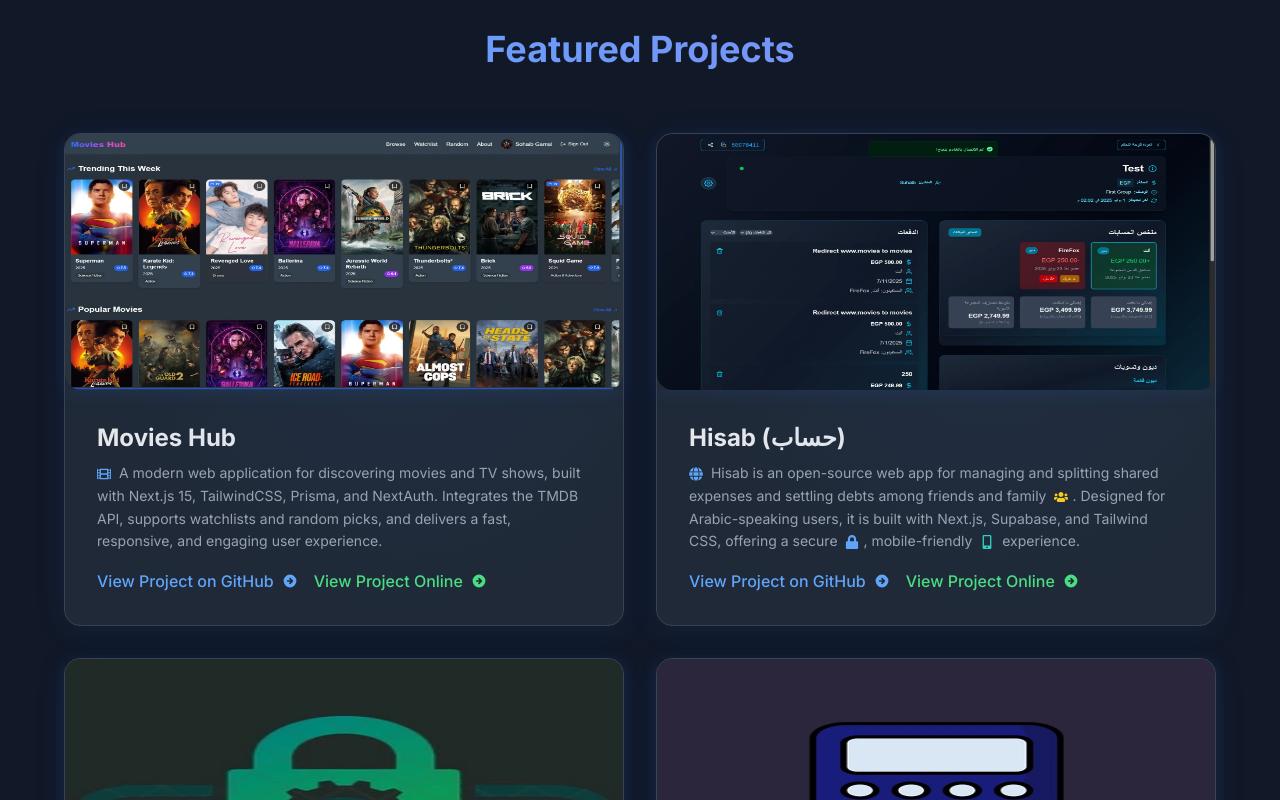
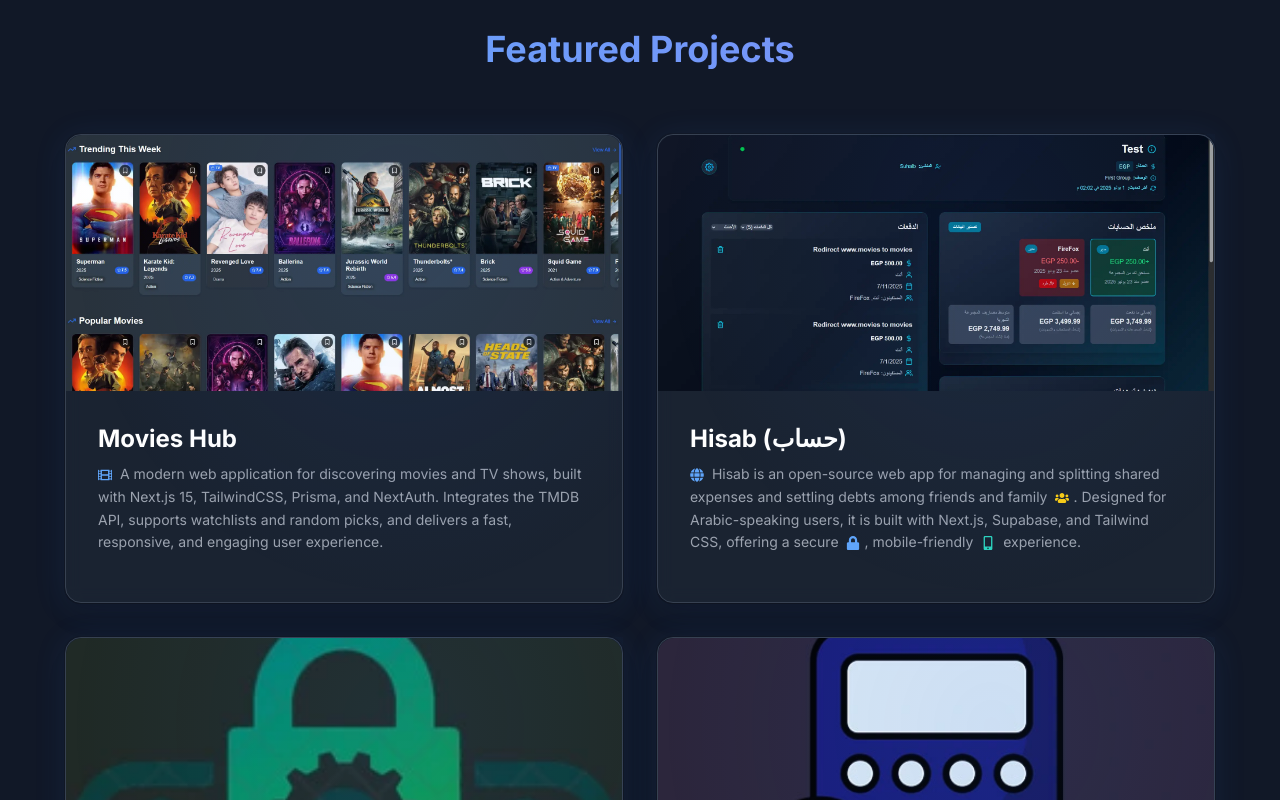
Before and after one commit to suhaibgamal/portfolio, a Next.js app: page / in a window 1280 px wide. Shown: the part 2000-2800 px from the top of the page. Built offline with nearby package versions, Linux system fonts and the light colour scheme.

Commit message:
3D Elements added for better UI

```diff
--- a/components/Project3DCard.jsx
+++ b/components/Project3DCard.jsx
@@ -1,6 +1,7 @@
 "use client";
 import { useRef, useState } from "react";
 import { useSpring, animated, to } from "@react-spring/web";
+import { motion, AnimatePresence } from "framer-motion";
 import Image from "next/image";
 
 export default function Project3DCard({ project }) {
@@ -10,11 +11,7 @@ export default function Project3DCard({ project }) {
     rotateX: 0,
     rotateY: 0,
     scale: 1,
-    imgScale: 1,
-    imgZ: 0,
-    imgShadow: 0,
-    imgHeight: 256,
-    imgObject: 0, // 0 = cover, 1 = contain
+    shadowGlow: 0,
     boxShadow: "0 4px 32px 0 rgba(59,130,246,0.10)",
     config: { mass: 2, tension: 600, friction: 30 },
   }));
@@ -22,18 +19,14 @@ export default function Project3DCard({ project }) {
   function calc(x, y, rect) {
     const px = (x - rect.left) / rect.width;
     const py = (y - rect.top) / rect.height;
-    const rotateX = (py - 0.5) * 18;
-    const rotateY = (px - 0.5) * -18;
+    const rotateX = (py - 0.5) * 14;
+    const rotateY = (px - 0.5) * -14;
     return {
       rotateX,
       rotateY,
-      scale: 1.06,
-      imgScale: 1.12,
-      imgZ: 40,
-      imgShadow: 1,
-      imgHeight: 400,
-      imgObject: 1,
-      boxShadow: "0 12px 48px 0 rgba(59,130,246,0.22)",
+      scale: 1.04,
+      shadowGlow: 1,
+      boxShadow: "0 16px 48px 0 rgba(59,130,246,0.18)",
     };
   }
 
@@ -47,23 +40,16 @@ export default function Project3DCard({ project }) {
       rotateX: 0,
       rotateY: 0,
       scale: 1,
-      imgScale: 1,
-      imgZ: 0,
-      imgShadow: 0,
-      imgHeight: 256,
-      imgObject: 0,
+      shadowGlow: 0,
       boxShadow: "0 4px 32px 0 rgba(59,130,246,0.10)",
     });
     setHovered(false);
   }
 
-  // Interpolate objectFit between 'cover' and 'contain'
-  const objectFit = style.imgObject.to((v) => (v > 0.5 ? "contain" : "cover"));
-
   return (
     <animated.div
       ref={ref}
-      className="relative overflow-visible rounded-2xl bg-gray-800 flex flex-col shadow-xl border border-gray-700 hover:border-blue-400/30 transition-all duration-300"
+      className="relative overflow-visible rounded-2xl flex flex-col border border-transparent group focus-within:border-blue-400"
       style={{
         transform: to(
           [style.rotateX, style.rotateY, style.scale],
@@ -77,51 +63,62 @@ export default function Project3DCard({ project }) {
       tabIndex={0}
       aria-label={project.title}
     >
+      {/* Animated Gradient Border */}
       <animated.div
-        className="absolute left-0 right-0 mx-auto z-20"
+        aria-hidden
+        className="absolute inset-0 z-0 rounded-2xl pointer-events-none"
         style={{
-          top: hovered ? "-32px" : "0px",
-          left: 0,
-          right: 0,
-          margin: "0 auto",
-          width: "100%",
-          height: style.imgHeight,
-          pointerEvents: "none",
-          transform: to(
-            [style.imgScale, style.imgZ],
-            (s, z) => `scale(${s}) translateZ(${z}px)`
+          background: style.shadowGlow.to((v) =>
+            v
+              ? "linear-gradient(120deg,rgba(59,130,246,0.25) 0%,rgba(168,139,250,0.18) 100%)"
+              : "transparent"
           ),
-          boxShadow: style.imgShadow.to((v) =>
-            v
-              ? "0 16px 48px 0 rgba(59,130,246,0.25)"
-              : "0 4px 16px 0 rgba(59,130,246,0.10)"
-          ),
-          transition: "all 0.35s cubic-bezier(.23,1.12,.32,1)",
+          filter: style.shadowGlow.to((v) => (v ? "blur(8px)" : "none")),
+          transition: "all 0.4s cubic-bezier(.23,1.12,.32,1)",
         }}
-      >
-        <animated.div style={{ width: "100%", height: "100%" }}>
+      />
+      {/* Glassmorphism Card */}
+      <div className="relative z-10 bg-gray-800/70 backdrop-blur-md rounded-2xl overflow-hidden flex flex-col shadow-xl border border-gray-700 group-hover:border-blue-400/30 transition-all duration-300">
+        <div className="overflow-hidden rounded-t-2xl">
           <Image
             unoptimized
             src={project.img}
             alt={`${project.title} project screenshot`}
             width={600}
             height={400}
-            style={{
-              width: "100%",
-              height: "100%",
-              objectFit,
-              borderRadius: "1rem",
-              transition: "object-fit 0.35s cubic-bezier(.23,1.12,.32,1)",
+            className="h-64 w-full object-cover rounded-t-2xl group-hover:scale-105 transition-transform duration-500"
+            priority={false}
+          />
+        </div>
+        <div className="p-8 flex flex-col flex-grow">
+          <motion.h3
+            className="text-2xl font-bold mb-2"
+            initial={false}
+            animate={{ color: hovered ? "#60a5fa" : "#fff" }}
+            transition={{ duration: 0.3 }}
+          >
+            {project.title}
+          </motion.h3>
+          <motion.p
+            className="text-gray-400 text-sm mb-4 leading-relaxed flex-grow"
+            initial={false}
+            animate={{
+              y: hovered ? -4 : 0,
+              color: hovered ? "#a78bfa" : "#9ca3af",
             }}
-          />
-        </animated.div>
-      </animated.div>
-      <div className="p-8 flex flex-col flex-grow mt-64">
-        <h3 className="text-2xl font-bold mb-2">{project.title}</h3>
-        <p className="text-gray-400 text-sm mb-4 leading-relaxed flex-grow">
+            transition={{ duration: 0.3 }}
+          >
             {project.description}
-        </p>
-        <div className="flex flex-col md:flex-row gap-4 mt-auto">
+          </motion.p>
+          <AnimatePresence>
+            {hovered && (
+              <motion.div
+                className="flex flex-col md:flex-row gap-4 mt-auto"
+                initial={{ opacity: 0, y: 16 }}
+                animate={{ opacity: 1, y: 0 }}
+                exit={{ opacity: 0, y: 16 }}
+                transition={{ duration: 0.35 }}
+              >
                 <a
                   href={project.link}
                   target="_blank"
@@ -162,6 +159,9 @@ export default function Project3DCard({ project }) {
                     </svg>
                   </a>
                 )}
+              </motion.div>
+            )}
+          </AnimatePresence>
         </div>
       </div>
       {/* Parallax light effect */}
--- a/package.json
+++ b/package.json
@@ -10,15 +10,12 @@
   },
   "dependencies": {
     "@react-spring/web": "^10.0.1",
-    "@react-three/drei": "^10.5.0",
-    "@react-three/fiber": "^9.2.0",
     "framer-motion": "^12.4.3",
     "next": "^15.2.3",
     "nodemailer": "^6.10.0",
     "react": "^19.0.0",
     "react-dom": "^19.0.0",
-    "react-icons": "^5.4.0",
-    "three": "^0.178.0"
+    "react-icons": "^5.4.0"
   },
   "devDependencies": {
     "@eslint/eslintrc": "^3",
```
Also changed, not shown: 1 other file (tests, documents, lock files or other folders). Lines whose indentation alone changed are shown as unchanged.
